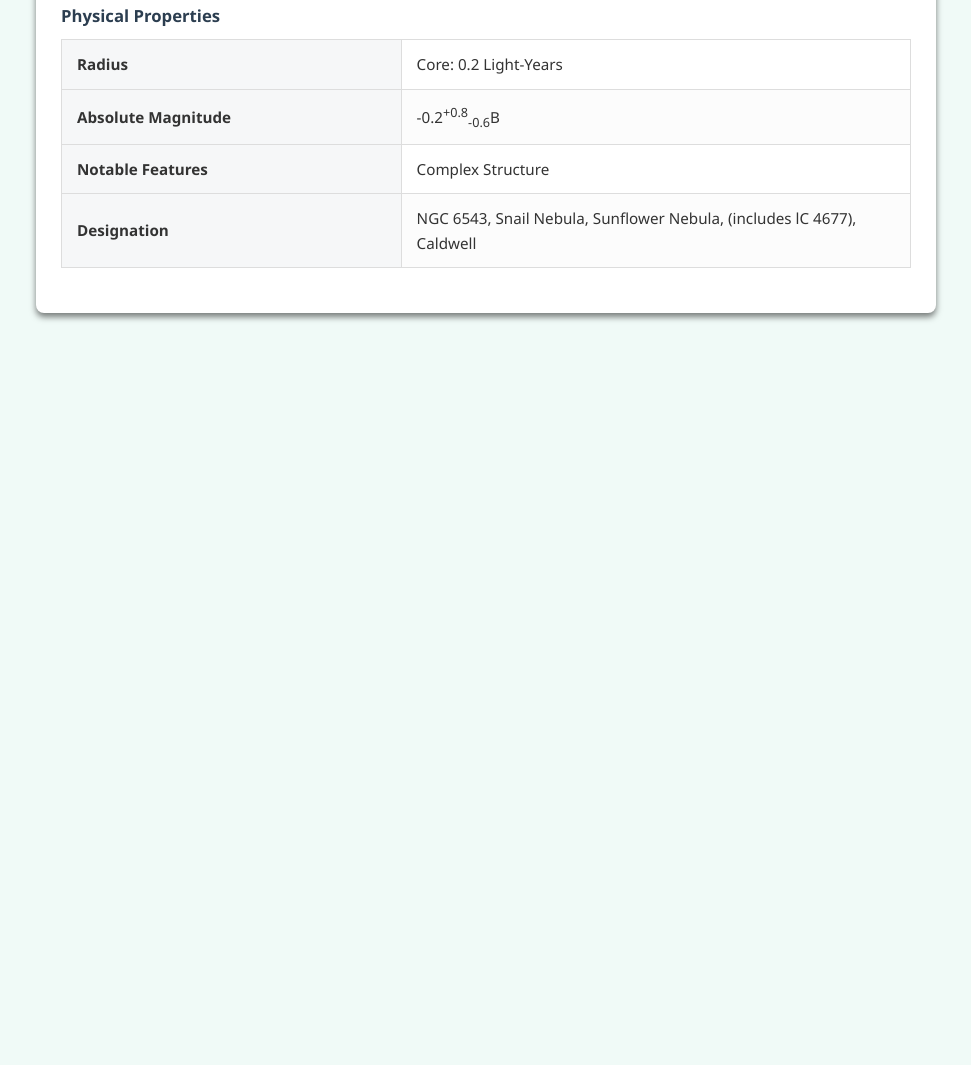
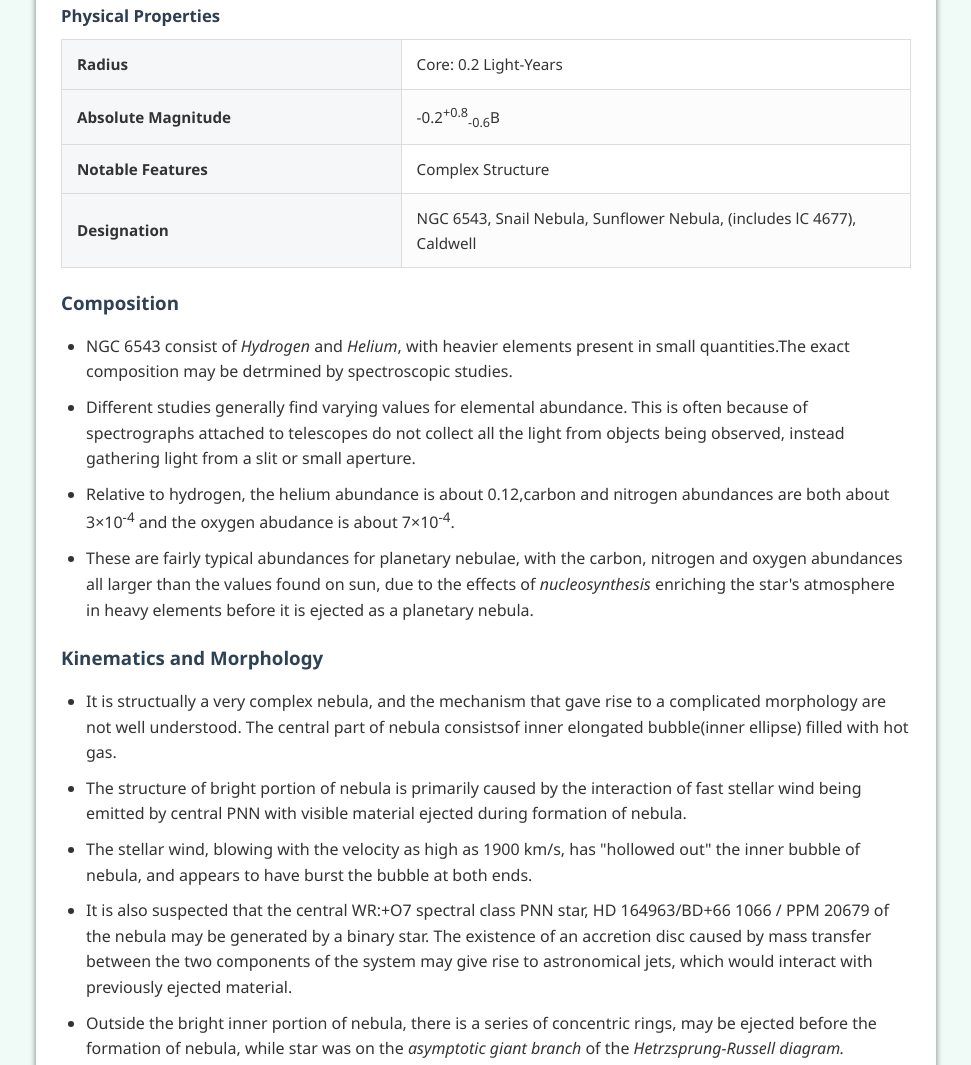
Before and after one commit to bhaskarvar47-web/The-Cosmic-Cloud-main, a plain HTML site: page index.html in a window 1280 px wide. Shown: the part 4000-5065 px from the top of the page, without its empty margins (154-1125 px from the left). Before the commit the page ends 4358 px from the top, so only its background shows below. Drawn offline with nearby package versions, Linux system fonts and the light colour scheme.

Commit message:
2nd commit

```diff
--- a/index.html
+++ b/index.html
@@ -335,6 +335,60 @@
                         </tr>
                     </tbody>
                  </table>
+
+                 <h3>Composition</h3>
+                 <ul>
+                    <li>
+                        NGC 6543 consist of <i>Hydrogen</i> and <i>Helium</i>, with heavier elements present in small quantities.The exact composition may be detrmined by spectroscopic studies.
+                    </li>
+
+                    <li>
+                        Different studies generally find varying values for elemental abundance. This is often because of spectrographs attached to telescopes do not collect all the light from objects being observed, instead gathering light from a slit or small aperture.
+                    </li>
+
+                    <li>
+                        Relative to hydrogen, the helium abundance is about 0.12,carbon and nitrogen abundances are both about 3×10<sup>-4</sup> and the oxygen abudance is about 7×10<sup>-4</sup>.
+                    </li>
+
+                    <li>
+                        These are fairly typical abundances for planetary nebulae, with the carbon, nitrogen and oxygen abundances all larger than the values found on sun, due to the effects of <i>nucleosynthesis</i> enriching the star's atmosphere in heavy elements before it is ejected as a planetary nebula.
+                    </li>
+                 </ul>
+
+                 <h3>Kinematics and Morphology</h3>
+                 <ul>
+                    <li>
+                        It is structually a very complex nebula, and the mechanism that gave rise to a complicated morphology are not well understood. The central part of nebula consistsof inner elongated bubble(inner ellipse) filled with hot gas.
+                    </li>
+
+                    <li>
+                        The structure of bright portion of nebula is primarily caused by the interaction of fast stellar wind being emitted by central PNN with visible material ejected during formation of nebula.
+                    </li>
+
+                    <li>
+                        The stellar wind, blowing with the velocity as high as 1900 km/s, has "hollowed out" the inner bubble of nebula, and appears to have burst the bubble at both ends.
+                    </li>
+
+                    <li>
+                        It is also suspected that the central WR:+O7 spectral class PNN star, HD 164963/BD+66 1066 / PPM 20679 of the nebula may be generated by a binary star. The existence of an accretion disc caused by mass transfer between the two components of the system may give rise to astronomical jets, which would interact with previously ejected material.
+                    </li>
+
+                    <li>
+                        Outside the bright inner portion of nebula, there is a series of concentric rings, may be ejected before the formation of nebula, while star was on the <i>asymptotic giant branch</i> of the <i>Hetrzsprung-Russell diagram.</i>
+                    </li>
+                    <figure>
+                        <img src="Hertzsprung-Russell.png" alt="Hertzsprung-Russell Diagram">
+                        <figcaption>Hertzsprung-Russell Diagram(abbreviated as H-R diagram</figcaption>
+                    </figure>
+
+                    <li>
+                        These rings are very evenly spaced, suggesting that the mechanism responsible for their formation ejected them atvery regular interval at very similar speeds.
+                    </li>
+
+                    <li>
+                        The total mass of the ring is about 0.1 solar masses. The pulsations that formed the rings probably started 15000 years ago and ceased about 1000 years ago, when when formation of bright central part began.
+                    </li>
+                 </ul>
             </article>
         </section>
     </main>
```
Also changed, not shown: Hertzsprung-Russell.png (added).
